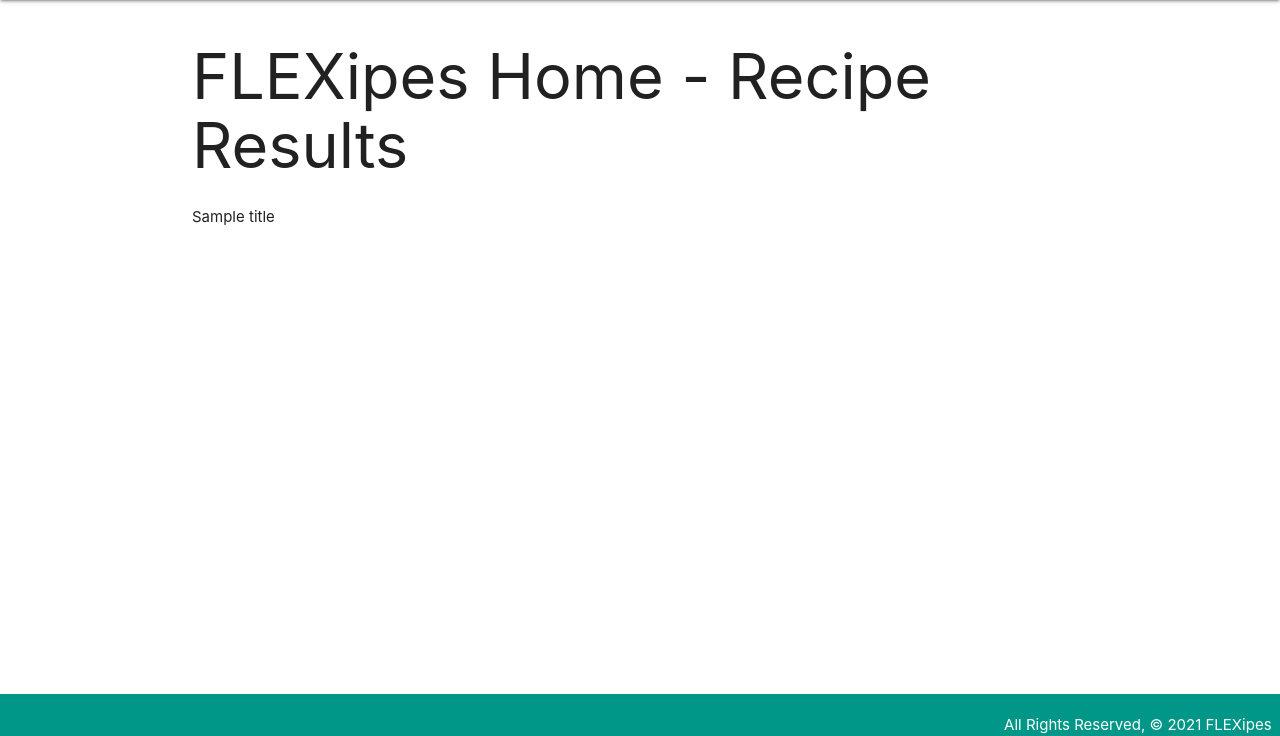
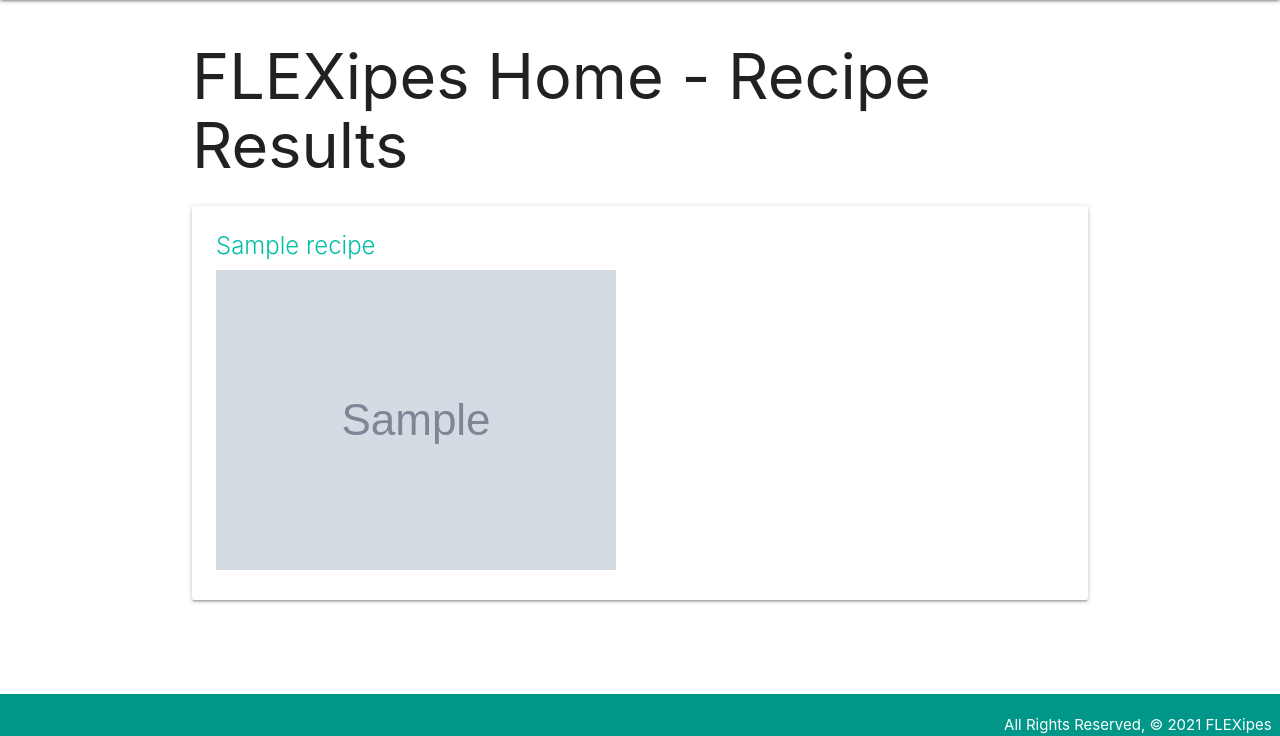
Before and after one commit to raulrodriguez8/FLEXipes, a Django app: template main_app/templates/results.html in a window 1280 px wide. Shown: the part 64-800 px from the top of the page. Run offline with Django 3.2, Linux system fonts and the light colour scheme; the template is opened without the code that fills it: most values are stand-ins (such as "Sample title", 1, 10 or a date in 2020); grey boxes marked "Sample" are stand-in pictures.

Commit message:
added title and image to render on page from api data

```diff
--- a/main_app/templates/results.html
+++ b/main_app/templates/results.html
@@ -2,10 +2,16 @@
 {% block content %}
 
 <h1>FLEXipes Home - Recipe Results</h1>
-<ul>
 
-    <li>{{title}}</li>
-
-</ul>
+{% for recipe in data %}
+  <div class="card teal-text text-accent-4">
+    <a href="" style="text-decoration: none; color:inherit;">
+    <div class="card-content">
+      <span class="card-title">{{ recipe.title }}</span>
+      <img src="{{ recipe.image }}">
+    </div>
+    </a>
+  </div>
+{% endfor %}
 
 {% endblock %}
--- a/requirements.txt
+++ b/requirements.txt
@@ -1,11 +1,17 @@
 asgiref==3.3.4
+certifi==2020.12.5
+chardet==4.0.0
 dj-database-url==0.5.0
 Django==3.2
 django-extensions==3.1.3
 django-on-heroku==1.1.2
 gunicorn==20.1.0
+idna==2.10
 psycopg2==2.8.6
 psycopg2-binary==2.8.6
 pytz==2021.1
+requests==2.25.1
+spoonacular==3.0
 sqlparse==0.4.1
+urllib3==1.26.4
 whitenoise==5.2.0
```
Also changed, not shown: main_app/views.py (+9 -4 lines).
